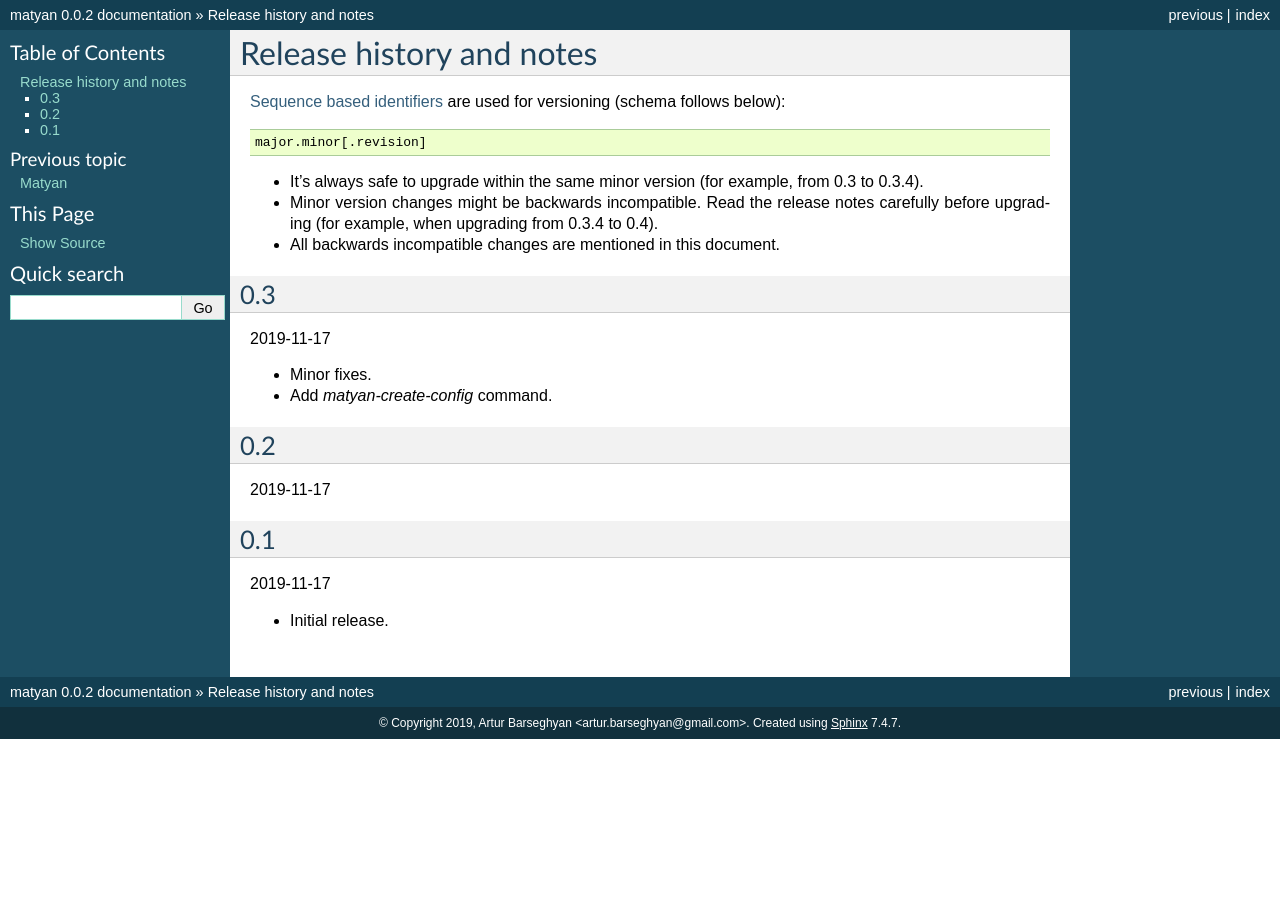
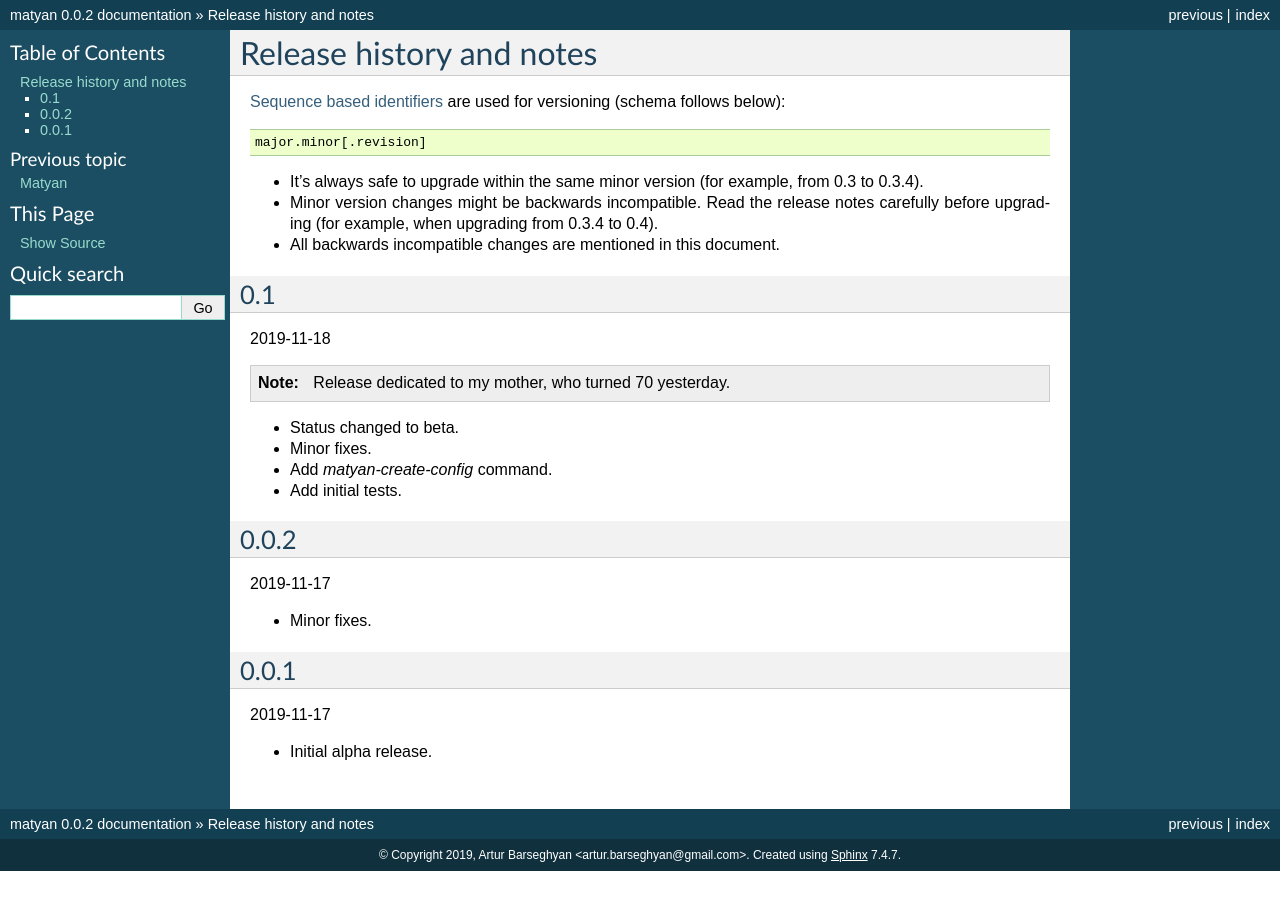
Before and after one commit to barseghyanartur/matyan, a Sphinx documentation site: the page built from docs/changelog.rst, in a window 1280 px wide. Built offline with Sphinx 7.4.7, drawn with Linux system fonts in a browser that asks for light colours; pages that are not in the unit, such as notebooks, are missing from menus.

Commit message:
Prepare 0.1

```diff
--- a/docs/changelog.rst
+++ b/docs/changelog.rst
@@ -15,19 +15,27 @@
   0.3.4 to 0.4).
 - All backwards incompatible changes are mentioned in this document.
 
-0.3
+0.1
 ---
+2019-11-18
+
+.. note::
+
+    Release dedicated to my mother, who turned 70 yesterday.
+
+- Status changed to beta.
+- Minor fixes.
+- Add `matyan-create-config` command.
+- Add initial tests.
+
+0.0.2
+-----
 2019-11-17
 
 - Minor fixes.
-- Add `matyan-create-config` command.
 
-0.2
----
+0.0.1
+-----
 2019-11-17
 
-0.1
----
-2019-11-17
-
-- Initial release.
+- Initial alpha release.
```
Also changed, not shown: CHANGELOG.rst (+17 -9 lines), setup.py (+5 -4 lines), .travis.yml (added), 5 other files.
